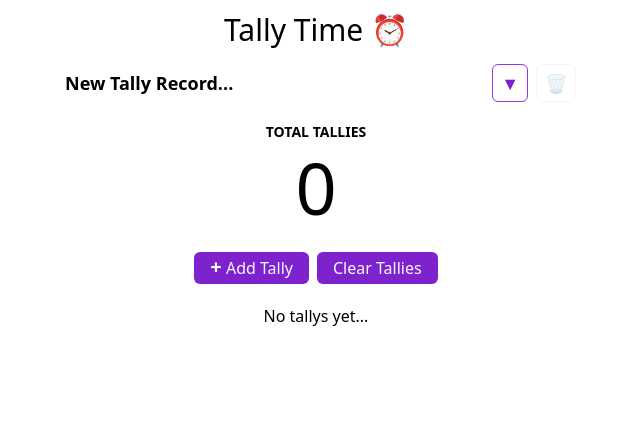
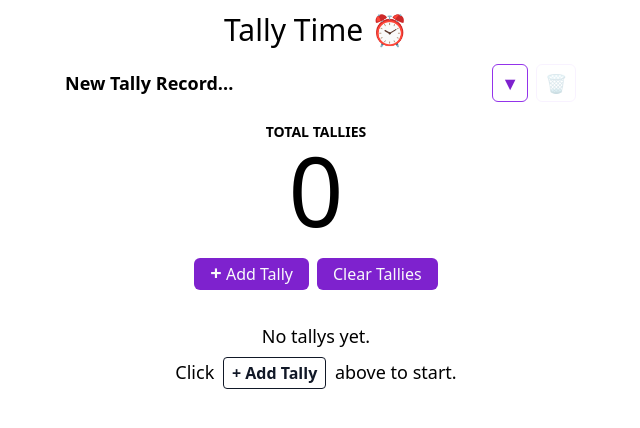
Before and after one commit to arcrad/tally_time, a React (Vite) app: page / in a window 1280 px wide. Shown: the top 428 px of the page, without its empty margins (324-964 px from the left). Built offline with nearby package versions, Linux system fonts and the light colour scheme.

Commit message:
tweaked styles and "no tallys" message

```diff
--- a/src/App.tsx
+++ b/src/App.tsx
@@ -193,7 +193,7 @@ function App() {
           <p className="mt-4 text-center text-sm font-bold uppercase">
             Total Tallies
           </p>
-          <p className="mb-4 text-center text-7xl leading-tight">
+          <p className="mb-4 text-center text-7xl leading-tight sm:text-8xl">
             {tallyRecords[currentRecordIndex].tallySet.length}
           </p>
           <div className="flex flex-row items-center justify-center">
--- a/src/components/TallyList.tsx
+++ b/src/components/TallyList.tsx
@@ -12,11 +12,23 @@ function TallyList({
   deleteTally,
 }: TallyListProps) {
   return (
-    <div className="mt-4 max-w-[26rem] overflow-y-scroll px-2">
+    <div
+      className="mt-4 max-h-96 max-w-[26rem] overflow-y-scroll px-2 pb-20"
+      style={{
+        mask: "linear-gradient(to bottom, rgba(0,0,0, 1) 0, rgba(0,0,0, 1) 75%, rgba(0,0,0, 0) 95%, rgba(0,0,0, 0) 0) 100% 50% / 100% 100% repeat-x",
+      }}
+    >
       {tallyRecords &&
       tallyRecords[currentRecordIndex] &&
       tallyRecords[currentRecordIndex].tallySet.length === 0 ? (
-        <span>No tallys yet...</span>
+        <p className="py-2 text-center text-lg leading-loose">
+          No tallys yet. <br />
+          Click{" "}
+          <span className="mx-1 rounded border border-gray-900 px-2 py-1 text-base font-bold text-gray-900">
+            + Add Tally
+          </span>{" "}
+          above to start.
+        </p>
       ) : (
         <ul className="tallyList divide-y-2">
           {tallyRecords[currentRecordIndex].tallySet.map((ts, i) => {
```
